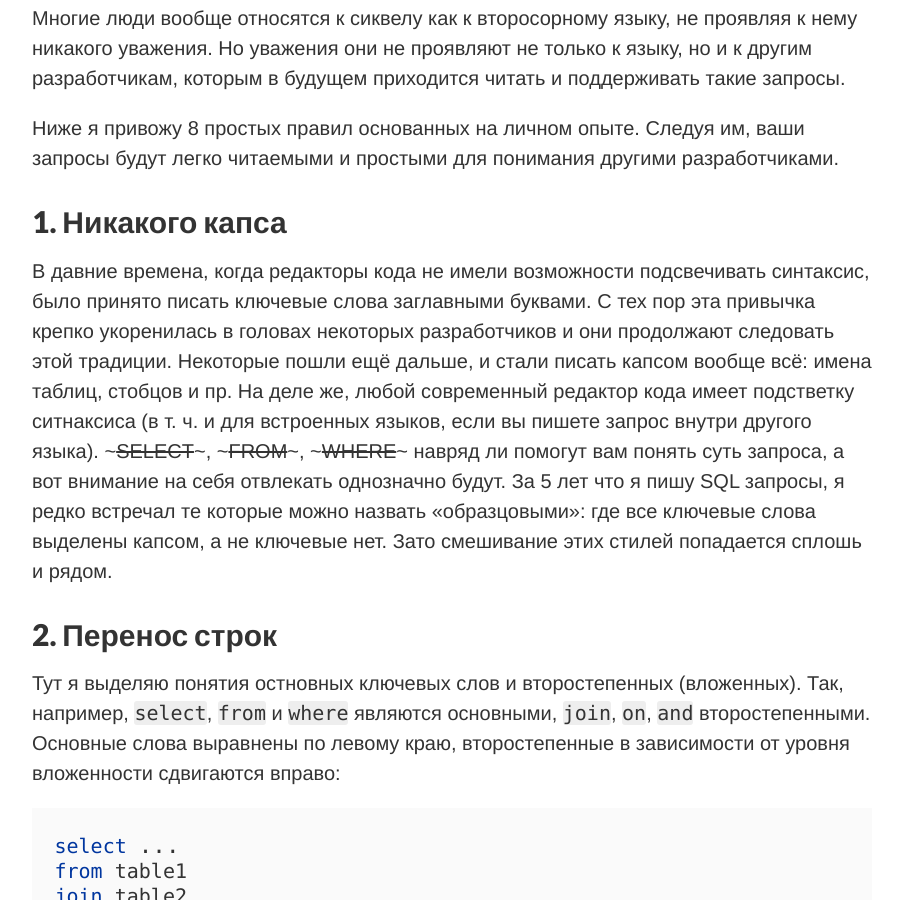
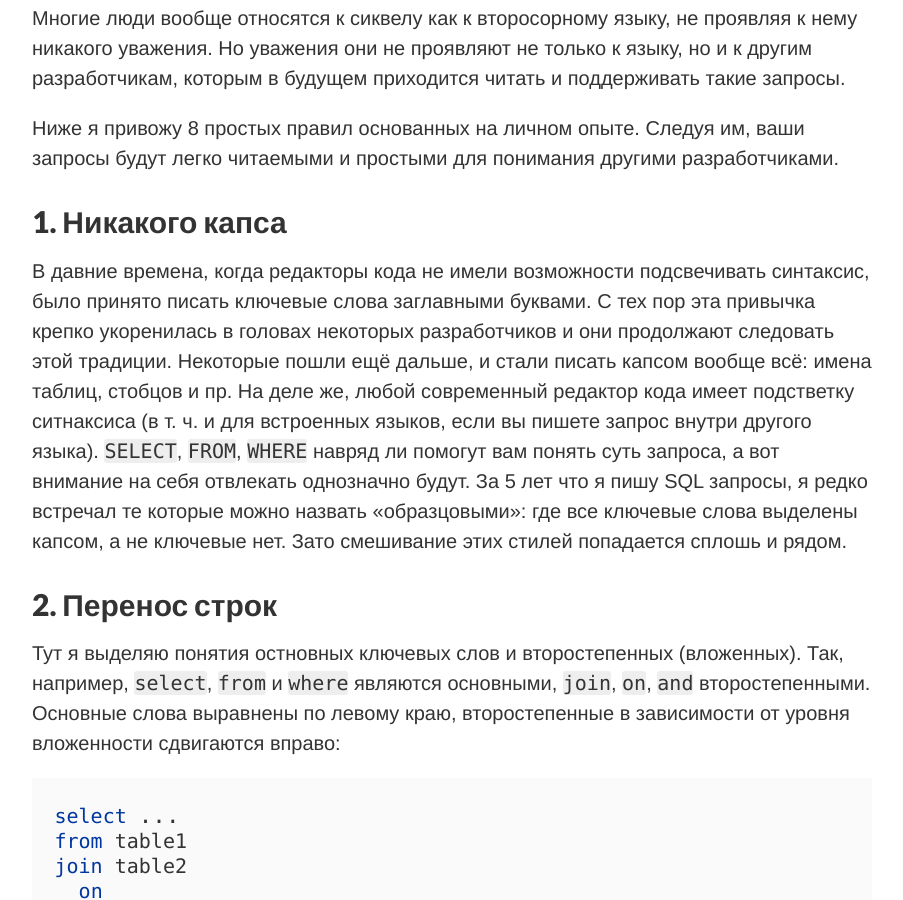
Before and after one commit to zelark/zelark.github.io, a Jekyll site: the page built from _posts/2016-10-16-8-tips-to-make-your-sql-more-readable.markdown, in a window 1280 px wide and 900 px high, scrolled down 1010 px. Shown: the whole window, without its empty margins (188-1091 px from the left). Built offline with Jekyll 4.4.1, drawn with Linux system fonts in a browser that asks for light colours; nearby versions of some CDN libraries.

```diff
--- a/_posts/2016-10-16-8-tips-to-make-your-sql-more-readable.markdown
+++ b/_posts/2016-10-16-8-tips-to-make-your-sql-more-readable.markdown
@@ -15,7 +15,7 @@ tags: [sql]
 Ниже я привожу 8 простых правил основанных на личном опыте. Следуя им, ваши запросы будут легко читаемыми и простыми для понимания другими разработчиками.
 
 ## 1. Никакого капса
-В давние времена, когда редакторы кода не имели возможности подсвечивать синтаксис, было принято писать ключевые слова заглавными буквами. С тех пор эта привычка крепко укоренилась в головах некоторых разработчиков и они продолжают следовать этой традиции. Некоторые пошли ещё дальше, и стали писать капсом вообще всё: имена таблиц, стобцов и пр. На деле же, любой современный редактор кода имеет подстветку ситнаксиса (в т. ч. и для встроенных языков, если вы пишете запрос внутри другого языка). ~~~SELECT~~~, ~~~FROM~~~, ~~~WHERE~~~ навряд ли помогут вам понять суть запроса, а вот внимание на себя отвлекать однозначно будут.
+В давние времена, когда редакторы кода не имели возможности подсвечивать синтаксис, было принято писать ключевые слова заглавными буквами. С тех пор эта привычка крепко укоренилась в головах некоторых разработчиков и они продолжают следовать этой традиции. Некоторые пошли ещё дальше, и стали писать капсом вообще всё: имена таблиц, стобцов и пр. На деле же, любой современный редактор кода имеет подстветку ситнаксиса (в т. ч. и для встроенных языков, если вы пишете запрос внутри другого языка). `SELECT`, `FROM`, `WHERE` навряд ли помогут вам понять суть запроса, а вот внимание на себя отвлекать однозначно будут.
 За 5 лет что я пишу SQL запросы, я редко встречал те которые можно назвать «образцовыми»: где все ключевые слова выделены капсом, а не ключевые нет. Зато смешивание этих стилей попадается сплошь и рядом.
 
 ## 2. Перенос строк
```
